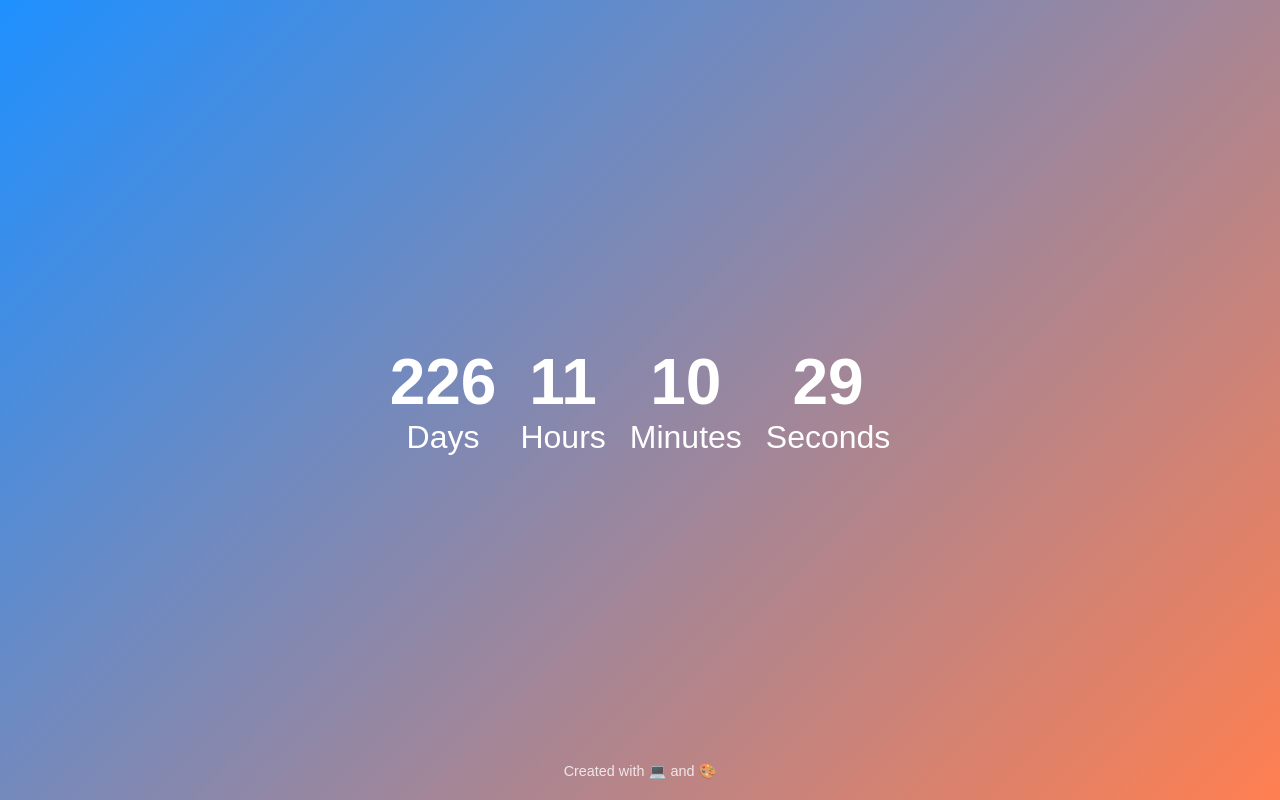
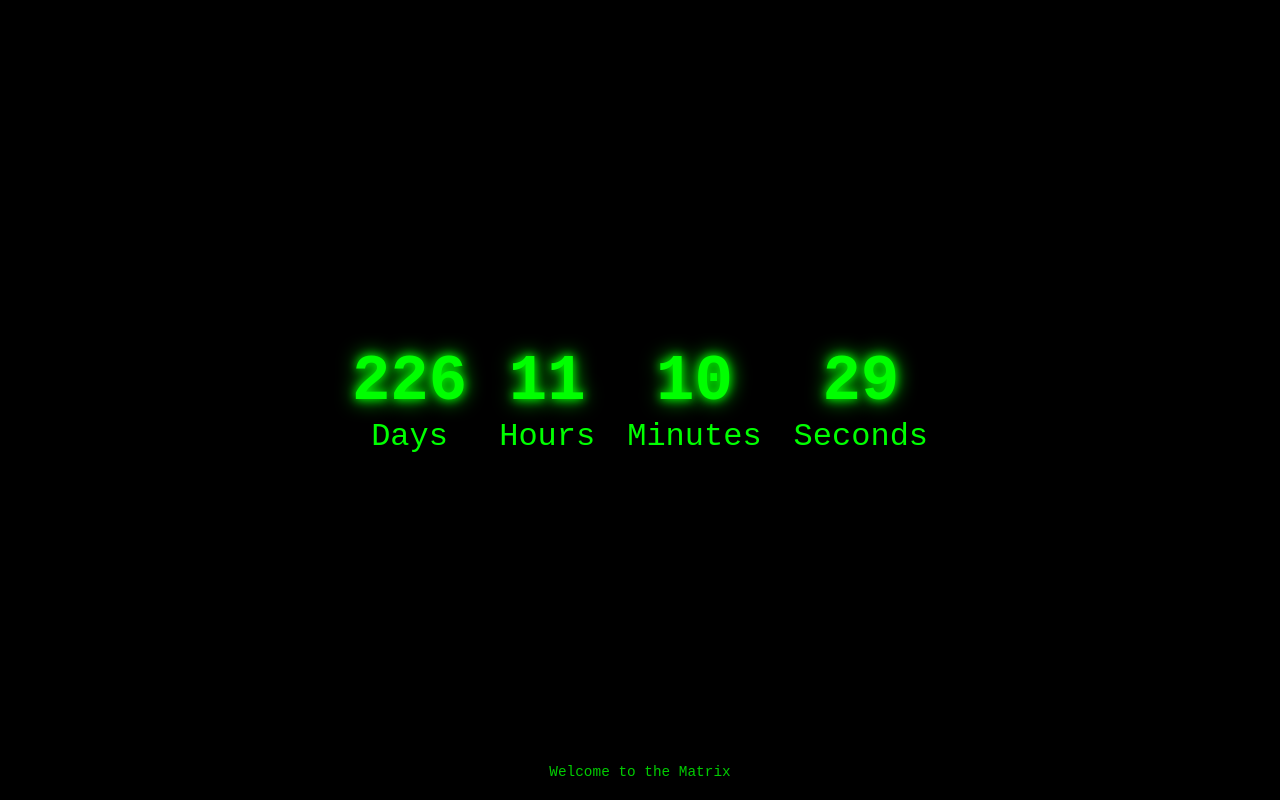
Before and after one commit to michaelburaczynski/countdown, a plain HTML site: page index.html in a window 1280 px wide. Drawn offline with Linux system fonts and the light colour scheme.

Commit message:
Update index.html

```diff
--- a/index.html
+++ b/index.html
@@ -5,22 +5,24 @@
   <meta name="viewport" content="width=device-width, initial-scale=1.0">
   <title>Countdown</title>
   <style>
+    /* General Body Styling */
     body {
       margin: 0;
       padding: 0;
-      font-family: Arial, sans-serif;
+      font-family: 'Courier New', Courier, monospace; /* Matrix-style font */
       display: flex;
       justify-content: center;
       align-items: center;
       height: 100vh;
-      background: linear-gradient(135deg, #1e90ff, #ff7f50);
-      color: white;
+      background: black; /* Dark background */
+      color: #00ff00; /* Matrix green text */
       text-align: center;
     }
 
+    /* Countdown Styling */
     #countdown {
       display: flex;
-      gap: 1.5rem;
+      gap: 2rem;
       font-size: 2rem;
     }
 
@@ -32,13 +34,14 @@
       display: block;
       font-size: 4rem;
       font-weight: bold;
+      text-shadow: 0 0 10px #00ff00, 0 0 20px #00ff00; /* Glowing effect */
     }
 
     footer {
       position: absolute;
       bottom: 20px;
       font-size: 0.9rem;
-      color: rgba(255, 255, 255, 0.8);
+      color: rgba(0, 255, 0, 0.8);
     }
   </style>
 </head>
@@ -49,7 +52,7 @@
     <div class="time"><span id="minutes">0</span>Minutes</div>
     <div class="time"><span id="seconds">0</span>Seconds</div>
   </div>
-  <footer>Created with 💻 and 🎨</footer>
+  <footer>Welcome to the Matrix</footer>
 
   <script>
     function updateCountdown() {
@@ -74,7 +77,7 @@
 
       if (difference < 0) {
         clearInterval(interval);
-        document.getElementById("countdown").innerHTML = "<h2>The countdown has ended!</h2>";
+        document.getElementById("countdown").innerHTML = "<h2>Time's Up!</h2>";
       }
     }
 
```
